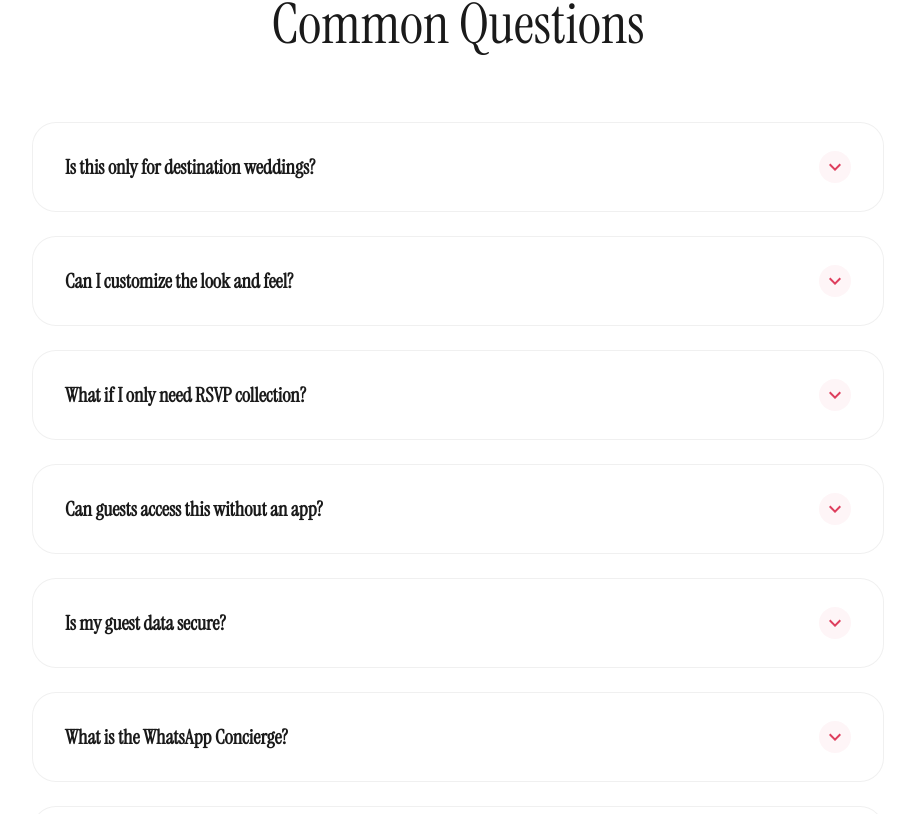
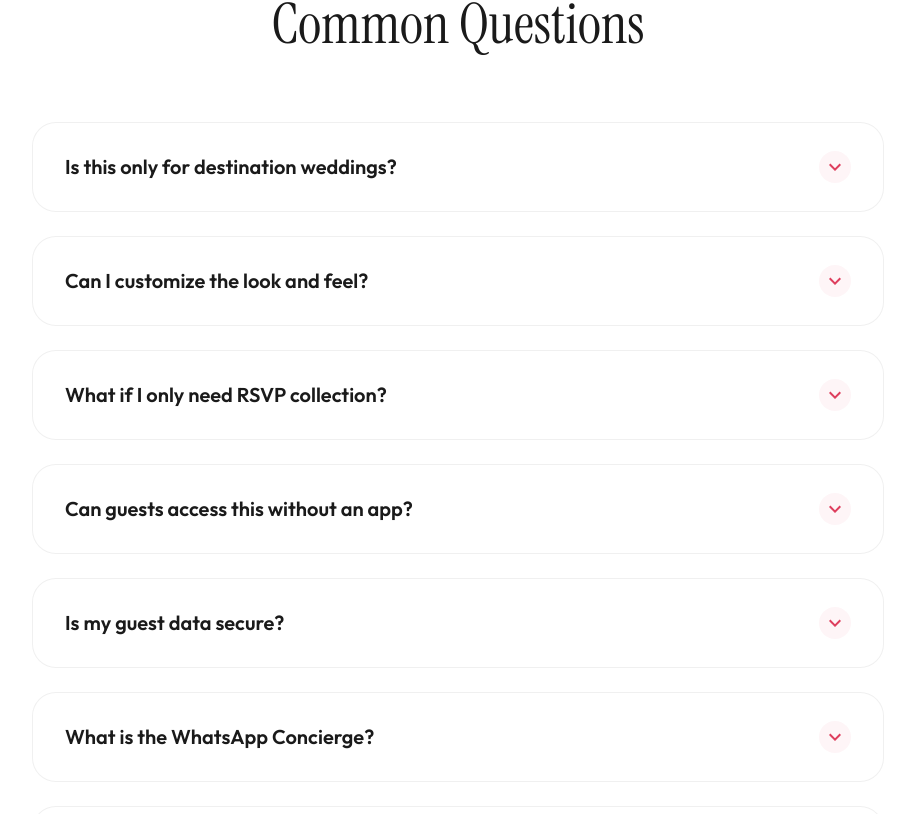
Before and after one commit to kghumaan/phera, a Next.js app: page / in a window 1280 px wide. Shown: the part 6126-6940 px from the top of the page, without its empty margins (182-1097 px from the left). Built offline with nearby package versions, Linux system fonts and the light colour scheme; no server answers; what @mui/material-nextjs would draw is missing.

Commit message:
Improve FAQ question legibility with larger sans-serif font

```diff
--- a/app/page.tsx
+++ b/app/page.tsx
@@ -1334,7 +1334,7 @@ export default function LandingPage() {
                     </Box>}
                     sx={{ px: 4, py: 2 }}
                   >
-                    <Typography variant="h6" sx={{ fontSize: '1.4rem', fontWeight: 800, color: '#1a1a1a', fontFamily: 'var(--font-instrument-serif)' }}>
+                    <Typography variant="h6" sx={{ fontSize: '1.6rem', fontWeight: 700, color: '#1a1a1a', fontFamily: 'Outfit, sans-serif' }}>
                       {faq.q}
                     </Typography>
                   </AccordionSummary>
```
